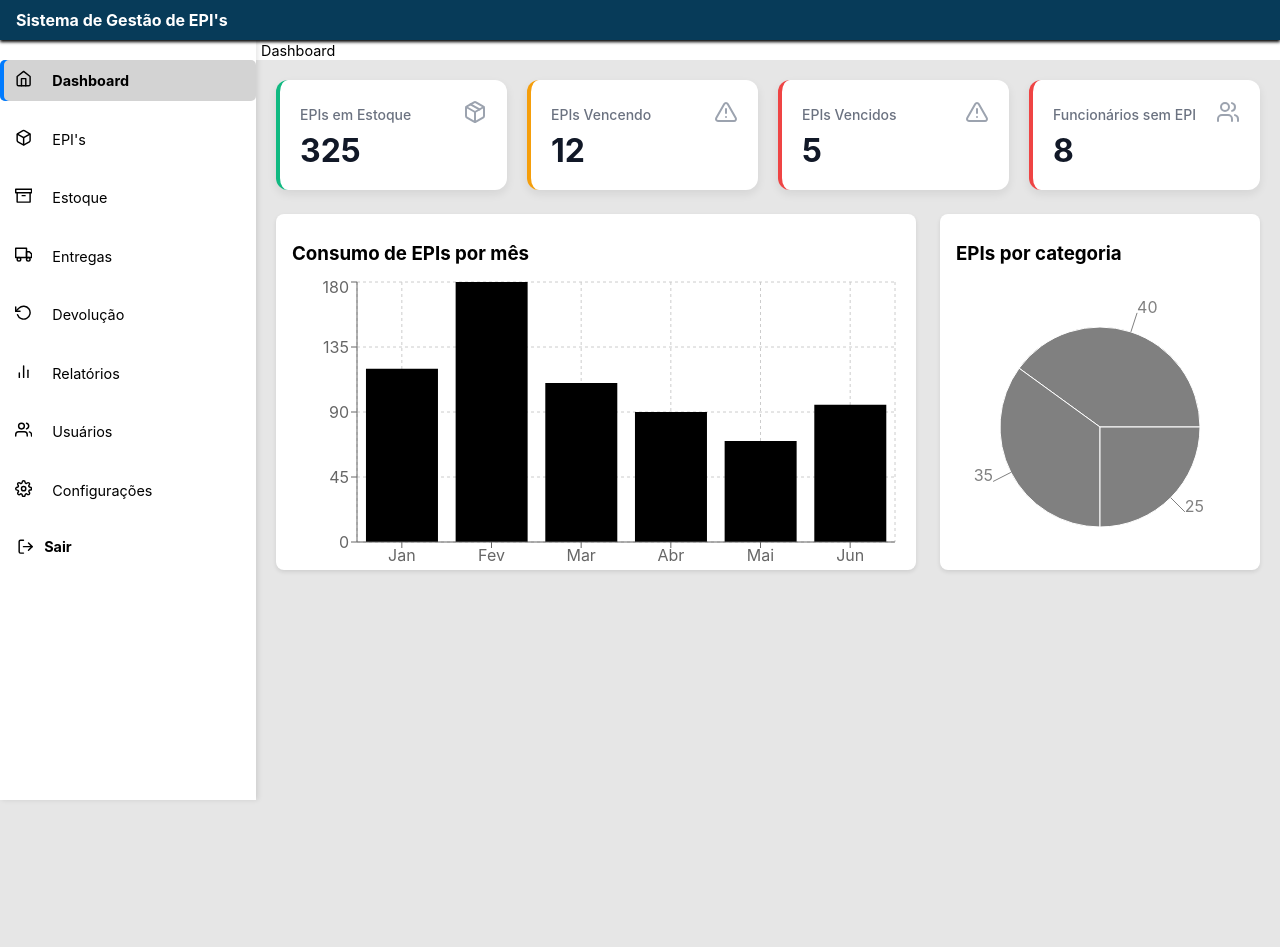
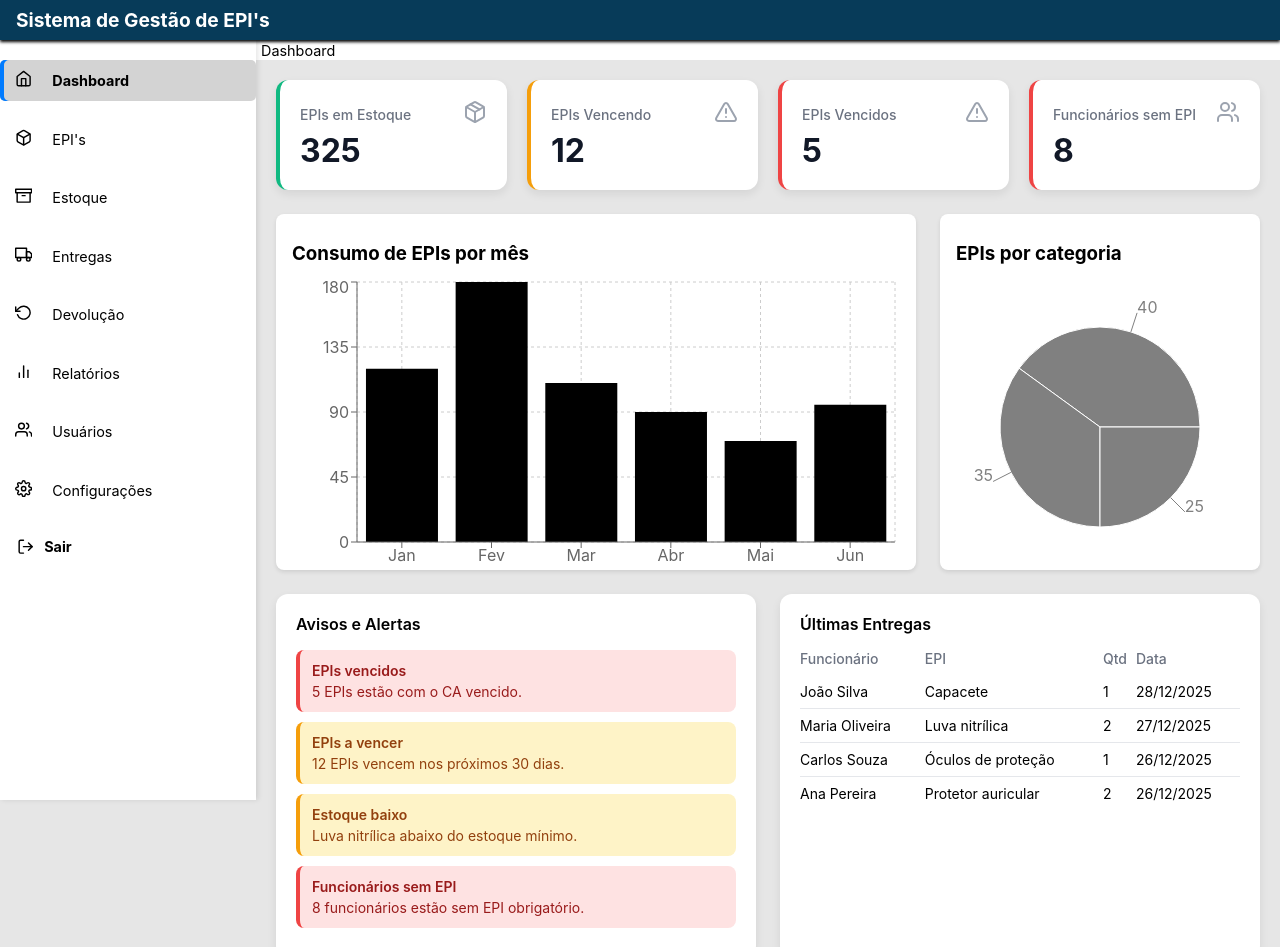
Before and after one commit to diegoflausino45/gestao-de-EPI, a React (Vite) app: page / in a window 1280 px wide. Shown: the top 947 px of the page. Before the commit the page ends 800 px from the top, so only its background shows below. Built offline with nearby package versions, Linux system fonts and the light colour scheme.

Commit message:
Commit dos Alerts e Tabelas de entregas de EPI

```diff
--- /dev/null
+++ b/src/components/Alerts/AlertsPanel.jsx
@@ -0,0 +1,23 @@
+import styles from "./styles.module.css";
+
+function AlertsPanel({ alerts }) {
+  return (
+    <div className={styles.panel}>
+      <h3 className={styles.title}>Avisos e Alertas</h3>
+
+      <ul className={styles.list}>
+        {alerts.map((alert) => (
+          <li
+            key={alert.id}
+            className={`${styles.alert} ${styles[alert.type]}`}
+          >
+            <strong>{alert.title}</strong>
+            <span>{alert.message}</span>
+          </li>
+        ))}
+      </ul>
+    </div>
+  );
+}
+
+export default AlertsPanel
--- /dev/null
+++ b/src/components/Alerts/styles.module.css
@@ -0,0 +1,45 @@
+.panel {
+  background: #ffffff;
+  border-radius: 12px;
+  padding: 20px;
+  box-shadow: 0 4px 10px rgba(0, 0, 0, 0.08);
+}
+
+.title {
+  font-size: 16px;
+  font-weight: 600;
+  margin-bottom: 16px;
+}
+
+.list {
+  list-style: none;
+  padding: 0;
+  margin: 0;
+}
+
+.alert {
+  display: flex;
+  flex-direction: column;
+  gap: 4px;
+  padding: 12px;
+  border-radius: 8px;
+  margin-bottom: 10px;
+  font-size: 14px;
+}
+
+.alert strong {
+  font-weight: 600;
+}
+
+/* Tipos de alerta */
+.danger {
+  background: #fee2e2;
+  color: #991b1b;
+  border-left: 4px solid #ef4444;
+}
+
+.warning {
+  background: #fef3c7;
+  color: #92400e;
+  border-left: 4px solid #f59e0b;
+}
--- a/src/components/Header/styles.module.css
+++ b/src/components/Header/styles.module.css
@@ -14,3 +14,7 @@
     color: white;
     box-shadow: 0 2px 3px rgb(0, 0, 0);
 }
+
+h4{
+    font-size: 1.2em;
+}
--- /dev/null
+++ b/src/components/tables/LastDeliveriesTable.jsx
@@ -0,0 +1,33 @@
+import styles from "./styles.module.css";
+
+function LastDeliveriesTable({ deliveries }) {
+  return (
+    <div className={styles.card}>
+      <h3 className={styles.title}>Últimas Entregas</h3>
+
+      <table className={styles.table}>
+        <thead>
+          <tr>
+            <th>Funcionário</th>
+            <th>EPI</th>
+            <th>Qtd</th>
+            <th>Data</th>
+          </tr>
+        </thead>
+
+        <tbody>
+          {deliveries.map((item) => (
+            <tr key={item.id}>
+              <td>{item.employee}</td>
+              <td>{item.epi}</td>
+              <td>{item.quantity}</td>
+              <td>{item.date}</td>
+            </tr>
+          ))}
+        </tbody>
+      </table>
+    </div>
+  );
+}
+
+export default LastDeliveriesTable;
--- /dev/null
+++ b/src/components/tables/styles.module.css
@@ -0,0 +1,34 @@
+.card {
+  background: #ffffff;
+  border-radius: 12px;
+  padding: 20px;
+  box-shadow: 0 4px 10px rgba(0, 0, 0, 0.08);
+}
+
+.title {
+  font-size: 16px;
+  font-weight: 600;
+  margin-bottom: 16px;
+}
+
+.table {
+  width: 100%;
+  border-collapse: collapse;
+  font-size: 14px;
+}
+
+.table th {
+  text-align: left;
+  padding-bottom: 8px;
+  color: #6b7280;
+  font-weight: 500;
+}
+
+.table td {
+  padding: 8px 0;
+  border-bottom: 1px solid #e5e7eb;
+}
+
+.table tr:last-child td {
+  border-bottom: none;
+}
--- a/src/containers/Home/index.jsx
+++ b/src/containers/Home/index.jsx
@@ -5,9 +5,13 @@ import {
     Package,
     Users
 } from "lucide-react";
-import EpiConsumptionChart from "../../components/Graficos/EpiConsumptionChart";
-import EpiCategoryChart from "../../components/Graficos/EpiCategoryChart";
+import EpiConsumptionChart from "../../components/Charts/EpiConsumptionChart";
+import EpiCategoryChart from "../../components/Charts/EpiCategoryChart";
 import { epiConsumptionData, epiCategoryData } from "../../data/dashboardMock";
+import AlertsPanel from "../../components/Alerts/AlertsPanel";
+import { alertsMock } from "../../data/alertsMock";
+import LastDeliveriesTable from "../../components/tables/LastDeliveriesTable";
+import { lastDeliveriesMock } from "../../data/lastDeliveriesMock";
 
 function Home() {
     return (
@@ -51,6 +55,11 @@ function Home() {
                     <EpiCategoryChart data={epiCategoryData} />
                 </div>
             </div>
+
+            <div className={styles.bottomGrid}>
+                <AlertsPanel alerts={alertsMock} />
+                <LastDeliveriesTable deliveries={lastDeliveriesMock} />
+            </div>
         </div>
     )
 }
--- a/src/containers/Home/styles.module.css
+++ b/src/containers/Home/styles.module.css
@@ -23,3 +23,17 @@
     grid-template-columns: 1fr;
   }
 }
+
+.bottomGrid {
+  display: grid;
+  grid-template-columns: 1fr 1fr;
+  gap: 24px;
+  margin-top: 24px;
+}
+
+/* Responsivo */
+@media (max-width: 900px) {
+  .bottomGrid {
+    grid-template-columns: 1fr;
+  }
+}
--- /dev/null
+++ b/src/data/alertsMock.js
@@ -0,0 +1,26 @@
+export const alertsMock = [
+  {
+    id: 1,
+    type: "danger",
+    title: "EPIs vencidos",
+    message: "5 EPIs estão com o CA vencido.",
+  },
+  {
+    id: 2,
+    type: "warning",
+    title: "EPIs a vencer",
+    message: "12 EPIs vencem nos próximos 30 dias.",
+  },
+  {
+    id: 3,
+    type: "warning",
+    title: "Estoque baixo",
+    message: "Luva nitrílica abaixo do estoque mínimo.",
+  },
+  {
+    id: 4,
+    type: "danger",
+    title: "Funcionários sem EPI",
+    message: "8 funcionários estão sem EPI obrigatório.",
+  },
+];
--- /dev/null
+++ b/src/data/lastDeliveriesMock.js
@@ -0,0 +1,30 @@
+export const lastDeliveriesMock = [
+  {
+    id: 1,
+    employee: "João Silva",
+    epi: "Capacete",
+    quantity: 1,
+    date: "28/12/2025",
+  },
+  {
+    id: 2,
+    employee: "Maria Oliveira",
+    epi: "Luva nitrílica",
+    quantity: 2,
+    date: "27/12/2025",
+  },
+  {
+    id: 3,
+    employee: "Carlos Souza",
+    epi: "Óculos de proteção",
+    quantity: 1,
+    date: "26/12/2025",
+  },
+  {
+    id: 4,
+    employee: "Ana Pereira",
+    epi: "Protetor auricular",
+    quantity: 2,
+    date: "26/12/2025",
+  },
+];
```
Also changed, not shown: src/components/Charts/EpiCategoryChart.jsx (renamed from src/components/Graficos/EpiCategoryChart.jsx), src/components/Charts/EpiConsumptionChart.jsx (renamed from src/components/Graficos/EpiConsumptionChart.jsx).
